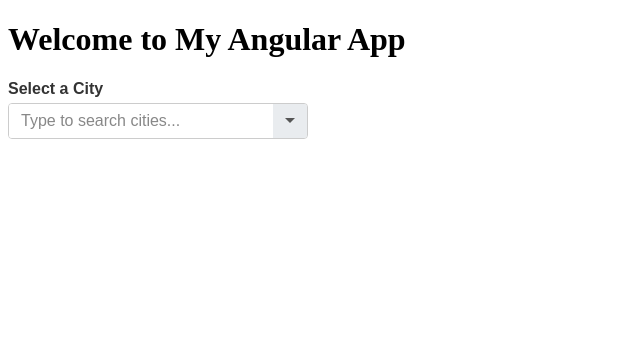
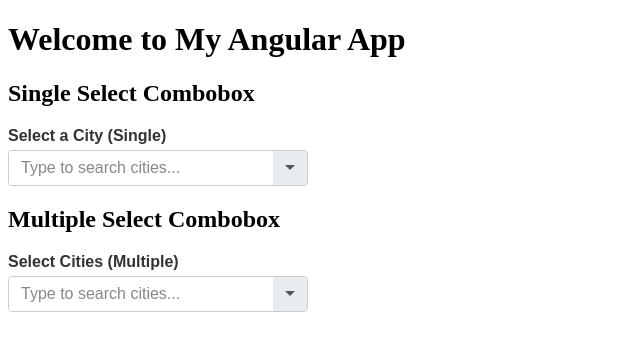
Before and after one commit to tdijkmans/angular-playground, an Angular app in the folder angular-sandbox/: page / in a window 1280 px wide. Shown: the top 350 px of the page, without its empty margins (0-640 px from the left). Built offline with nearby package versions, Linux system fonts and the light colour scheme.

Commit message:
Enhance combobox component: add support for multiple selection, update template for selected tags, and improve styling

```diff
--- a/angular-sandbox/src/app/app.html
+++ b/angular-sandbox/src/app/app.html
@@ -3,11 +3,38 @@
     <h1>Welcome to My Angular App</h1>
   </div>
 
-  <app-combobox [id]="'my-combobox'" [label]="'Select a City'" [placeholder]="'Type to search cities...'"
-    [searchFn]="searchCities" (selectedOptionChange)="onCitySelected($event)"></app-combobox>
+  <!-- Single select demo -->
+  <h2>Single Select Combobox</h2>
+  <app-combobox
+    [id]="'single-combobox'"
+    [label]="'Select a City (Single)'"
+    [placeholder]="'Type to search cities...'"
+    [searchFn]="searchCities"
+    (selectedOptionChange)="onCitySelected($event)"
+  ></app-combobox>
 
   @if (selectedCity()) {
-  <p>Selected City: {{ selectedCity()!.label }} (Value: {{ selectedCity()!.value }})</p>
+    <p>Selected City: {{ selectedCity()!.label }} (Value: {{ selectedCity()!.value }})</p>
+  }
+
+  <!-- Multiple select demo -->
+  <h2>Multiple Select Combobox</h2>
+  <app-combobox
+    [id]="'multi-combobox'"
+    [label]="'Select Cities (Multiple)'"
+    [placeholder]="'Type to search cities...'"
+    [searchFn]="searchCities"
+    [multiple]="true"
+    (selectedOptionChange)="onCitiesSelected($event)"
+  ></app-combobox>
+
+  @if (selectedCities() && selectedCities().length > 0) {
+    <p>Selected Cities:</p>
+    <ul>
+      @for (city of selectedCities(); track city.value) {
+        <li>{{ city.label }} (Value: {{ city.value }})</li>
+      }
+    </ul>
   }
 </main>
 
--- a/angular-sandbox/src/app/app.ts
+++ b/angular-sandbox/src/app/app.ts
@@ -3,10 +3,9 @@ import { RouterOutlet } from '@angular/router';
 import { Combobox } from "./combobox/combobox.component";
 import { ComboboxOption } from "./combobox/combobox.model";
 
-import { signal, WritableSignal, computed } from '@angular/core';
+import { signal } from '@angular/core';
 import { Observable } from 'rxjs';
 
-import { Input, Output, EventEmitter } from '@angular/core';
 
 @Component({
   selector: 'app-root',
@@ -18,6 +17,7 @@ export class App  {
   protected title = 'angular-sandbox';
 
   selectedCity = signal<ComboboxOption | null>(null);
+  selectedCities = signal<ComboboxOption[]>([]);
 
   // Example async search function
   searchCities = (searchTerm: string): Observable<ComboboxOption[]> => {
@@ -55,4 +55,15 @@ export class App  {
     this.selectedCity.set(option);
     console.log('Selected option:', option);
   }
+
+  onCitiesSelected(options: ComboboxOption[] | ComboboxOption | null): void {
+    if (Array.isArray(options)) {
+      this.selectedCities.set(options);
+    } else if (options && typeof options === 'object') {
+      this.selectedCities.set([options]);
+    } else {
+      this.selectedCities.set([]);
+    }
+    console.log('Selected cities:', options);
+  }
 }
--- a/angular-sandbox/src/app/combobox/combobox.component.ts
+++ b/angular-sandbox/src/app/combobox/combobox.component.ts
@@ -16,8 +16,11 @@ export class Combobox implements OnInit, OnDestroy {
   @Input() placeholder: string = 'Search or select...';
   @Input() debounceTimeMs: number = 300;
   @Input() searchFn!: (searchTerm: string) => Observable<ComboboxOption[]>;
+  /** If true, allows multiple selection. Default is false (single select) */
+  @Input() multiple: boolean = false;
 
-  @Output() selectedOptionChange = new EventEmitter<ComboboxOption | null>();
+  /** Emits selected option(s). Emits ComboboxOption|null for single, ComboboxOption[] for multiple */
+  @Output() selectedOptionChange = new EventEmitter<ComboboxOption | null | ComboboxOption[]>();
 
   searchTerm: string = '';
   private searchTerm$: Subject<string> = new Subject<string>();
@@ -25,7 +28,8 @@ export class Combobox implements OnInit, OnDestroy {
   isDropdownOpen: WritableSignal<boolean> = signal(false);
   options: WritableSignal<ComboboxOption[]> = signal([]);
   activeOptionIndex: WritableSignal<number> = signal(-1);
-  selectedOption: WritableSignal<ComboboxOption | null> = signal(null);
+  selectedOption: WritableSignal<ComboboxOption | null> = signal(null); // Used for single select
+  selectedOptions: WritableSignal<ComboboxOption[]> = signal([]); // Used for multiple select
 
   // Computed signal for the active option's ID for ARIA
   activeOptionId = computed(() => {
@@ -79,8 +83,13 @@ export class Combobox implements OnInit, OnDestroy {
     this.searchTerm = term as unknown as string;
     this.searchTerm$.next(this.searchTerm);
     this.openDropdown();
-    this.selectedOption.set(null); // Deselect when typing
-    this.selectedOptionChange.emit(null);
+    if (this.multiple) {
+      this.selectedOptions.set([]);
+      this.selectedOptionChange.emit([]);
+    } else {
+      this.selectedOption.set(null);
+      this.selectedOptionChange.emit(null);
+    }
   }
 
   toggleDropdown(): void {
@@ -103,10 +112,25 @@ export class Combobox implements OnInit, OnDestroy {
   }
 
   selectOption(option: ComboboxOption): void {
-    this.selectedOption.set(option);
-    this.searchTerm = option.label; // Set input value to selected option's label
-    this.selectedOptionChange.emit(option);
-    this.closeDropdown();
+    if (this.multiple) {
+      const current = this.selectedOptions();
+      // Toggle selection
+      const exists = current.find(o => o.value === option.value);
+      let updated: ComboboxOption[];
+      if (exists) {
+        updated = current.filter(o => o.value !== option.value);
+      } else {
+        updated = [...current, option];
+      }
+      this.selectedOptions.set(updated);
+      this.selectedOptionChange.emit(updated);
+      // For multiple, keep dropdown open
+    } else {
+      this.selectedOption.set(option);
+      this.searchTerm = option.label; // Set input value to selected option's label
+      this.selectedOptionChange.emit(option);
+      this.closeDropdown();
+    }
   }
 
   onKeydownArrowDown(event: Event): void {
@@ -143,12 +167,9 @@ export class Combobox implements OnInit, OnDestroy {
         event.preventDefault(); // Prevent form submission if applicable
       }
     } else if (!this.isDropdownOpen() && this.searchTerm.length > 0) {
-      // If pressing enter on a closed combobox with text, and no option selected,
-      // you might want to consider it a "search and select first result" or similar.
-      // For now, it just closes if no active option.
       this.closeDropdown();
     } else {
-      this.toggleDropdown(); // If no search term and enter, just toggle
+      this.toggleDropdown();
     }
   }
 
@@ -169,6 +190,14 @@ export class Combobox implements OnInit, OnDestroy {
     this.activeOptionIndex.set(index);
   }
 
+  /** Helper to check if option is selected (for multiple mode) */
+  isOptionSelected(option: ComboboxOption): boolean {
+    if (this.multiple) {
+      return this.selectedOptions().some(o => o.value === option.value);
+    } else {
+      return this.selectedOption()?.value === option.value;
+    }
+  }
   private scrollActiveOptionIntoView(): void {
     setTimeout(() => {
       const activeElement = document.getElementById(this.activeOptionId());
--- a/angular-sandbox/src/app/combobox/combobox.html
+++ b/angular-sandbox/src/app/combobox/combobox.html
@@ -20,12 +20,24 @@
       (ngModelChange)="onSearchTermChange($event)"
       (focus)="openDropdown()"
       (blur)="onInputBlur()"
-          placeholder="{{ placeholder }}"
+      [placeholder]="placeholder"
     />
     <button type="button" class="combobox-toggle-button" (click)="toggleDropdown()" aria-label="Toggle options">
       <span [class.arrow-up]="isDropdownOpen()" [class.arrow-down]="!isDropdownOpen()"></span>
     </button>
   </div>
+
+  <!-- Selected tags for multiple mode -->
+  @if (multiple && selectedOptions().length > 0) {
+    <div class="combobox-selected-tags">
+      @for (option of selectedOptions(); track option.value) {
+        <span class="combobox-tag">
+          {{ option.label }}
+          <button type="button" class="combobox-tag-remove" (click)="selectOption(option)">&times;</button>
+        </span>
+      }
+    </div>
+  }
 
   @if (isDropdownOpen() && filteredOptions().length > 0) {
     <ul
@@ -45,6 +57,9 @@
           (mouseenter)="setActiveOption(i)"
           tabindex="-1"
         >
+          @if (multiple) {
+            <input type="checkbox" [checked]="isOptionSelected(option)" tabindex="-1" readonly class="combobox-checkbox" />
+          }
           {{ option.label }}
         </li>
       }
--- a/angular-sandbox/src/app/combobox/combobox.scss
+++ b/angular-sandbox/src/app/combobox/combobox.scss
@@ -4,6 +4,36 @@
       max-width: 300px; /* Example max-width */
       font-family: sans-serif;
     }
+
+.combobox-selected-tags {
+  display: flex;
+  flex-wrap: wrap;
+  gap: 6px;
+  margin: 8px 0;
+}
+
+.combobox-tag {
+  background: #e9ecef;
+  border-radius: 12px;
+  padding: 2px 8px;
+  display: flex;
+  align-items: center;
+  font-size: 0.95em;
+}
+
+.combobox-tag-remove {
+  background: none;
+  border: none;
+  color: #888;
+  font-size: 1.1em;
+  margin-left: 4px;
+  cursor: pointer;
+  padding: 0 2px;
+}
+
+.combobox-tag-remove:hover {
+  color: #d9534f;
+}
 
     .combobox-label {
       display: block;
@@ -99,6 +129,12 @@
     }
 
     .combobox-options-list li:hover,
+
+.combobox-checkbox {
+  margin-right: 8px;
+  accent-color: #007bff;
+  pointer-events: none;
+}
     .combobox-options-list li.active {
       background-color: #f0f0f0;
     }
```
Lines whose indentation alone changed are shown as unchanged.
